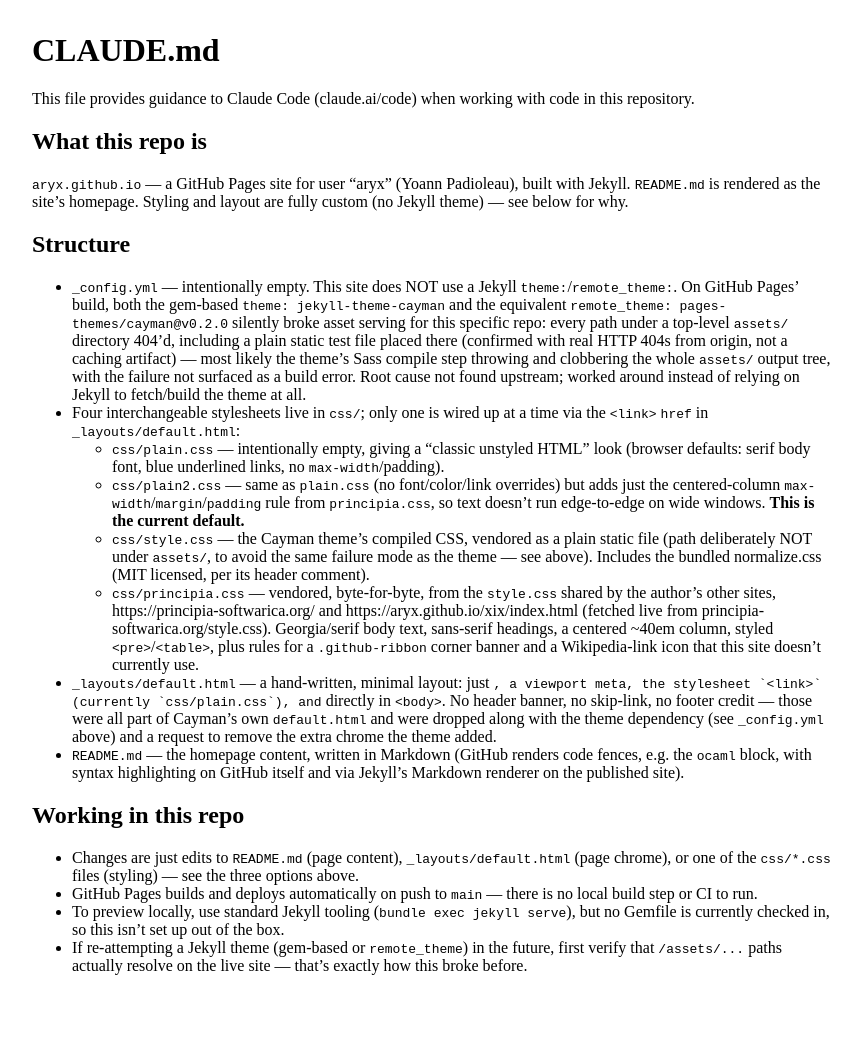
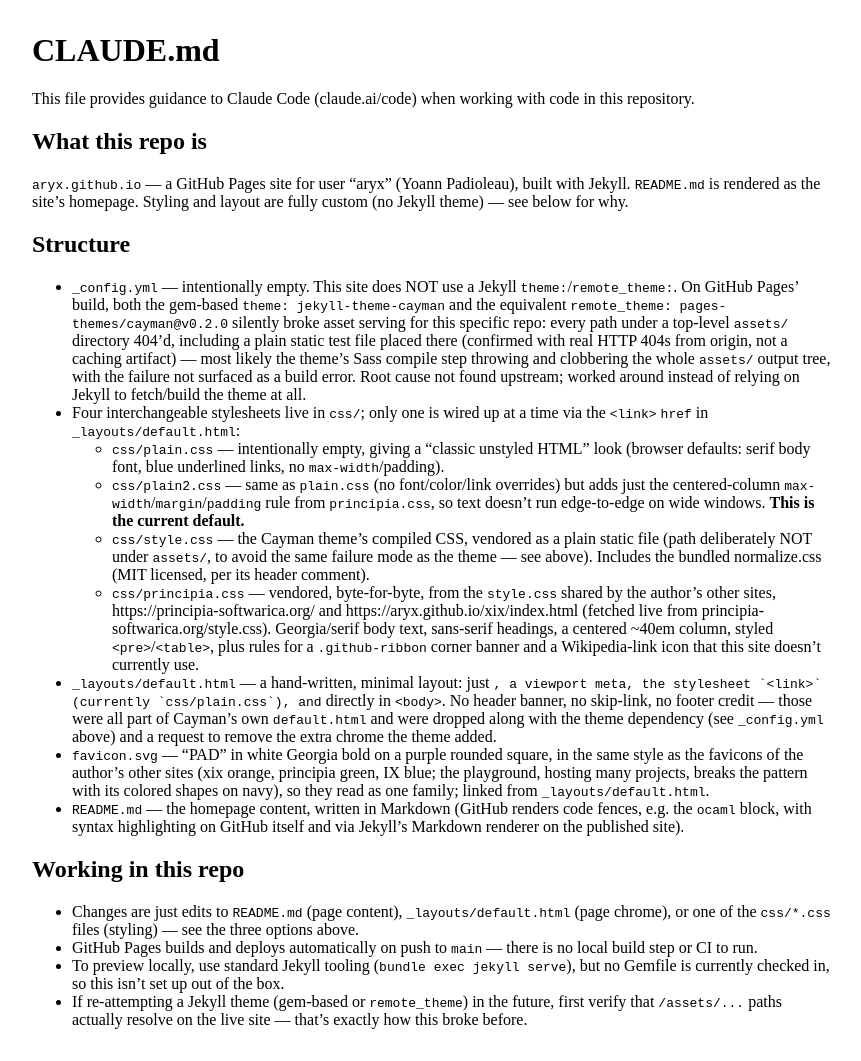
Before and after one commit to aryx/aryx.github.io, a Jekyll site: the page built from CLAUDE.md, in a window 1280 px wide. Shown: the whole page, without its empty margins (208-1069 px from the left). Built offline with Jekyll 4.4.1, drawn with Linux system fonts in a browser that asks for light colours; our own code applies the rules of GitHub Pages for plain Markdown files; before the commit the page ends 1007 px from its top, so only the background shows below that.

Commit message:
favicon.svg: PAD, in the style of xix's, principia's and IX's favicons
Co-Authored-By: Claude Opus 5.5 <noreply@anthropic.com>

```diff
--- a/CLAUDE.md
+++ b/CLAUDE.md
@@ -38,6 +38,10 @@ theme) — see below for why.
   No header banner, no skip-link, no footer credit — those were all part of Cayman's own
   `default.html` and were dropped along with the theme dependency (see `_config.yml` above) and
   a request to remove the extra chrome the theme added.
+- `favicon.svg` — "PAD" in white Georgia bold on a purple rounded square, in the same style as
+  the favicons of the author's other sites (xix orange, principia green, IX blue; the playground,
+  hosting many projects, breaks the pattern with its colored shapes on navy), so they read as
+  one family; linked from `_layouts/default.html`.
 - `README.md` — the homepage content, written in Markdown (GitHub renders code fences, e.g. the
   `ocaml` block, with syntax highlighting on GitHub itself and via Jekyll's Markdown renderer on
   the published site).
--- a/_layouts/default.html
+++ b/_layouts/default.html
@@ -5,6 +5,7 @@
 
 {% seo %}
     <meta name="viewport" content="width=device-width, initial-scale=1">
+    <link rel="icon" href="{{ '/favicon.svg' | relative_url }}" type="image/svg+xml">
     <script>
       (function () {
         var styles = { plain: "plain", plain2: "plain2", cayman: "style", principia: "principia" };
```
Also changed, not shown: favicon.svg (added).
